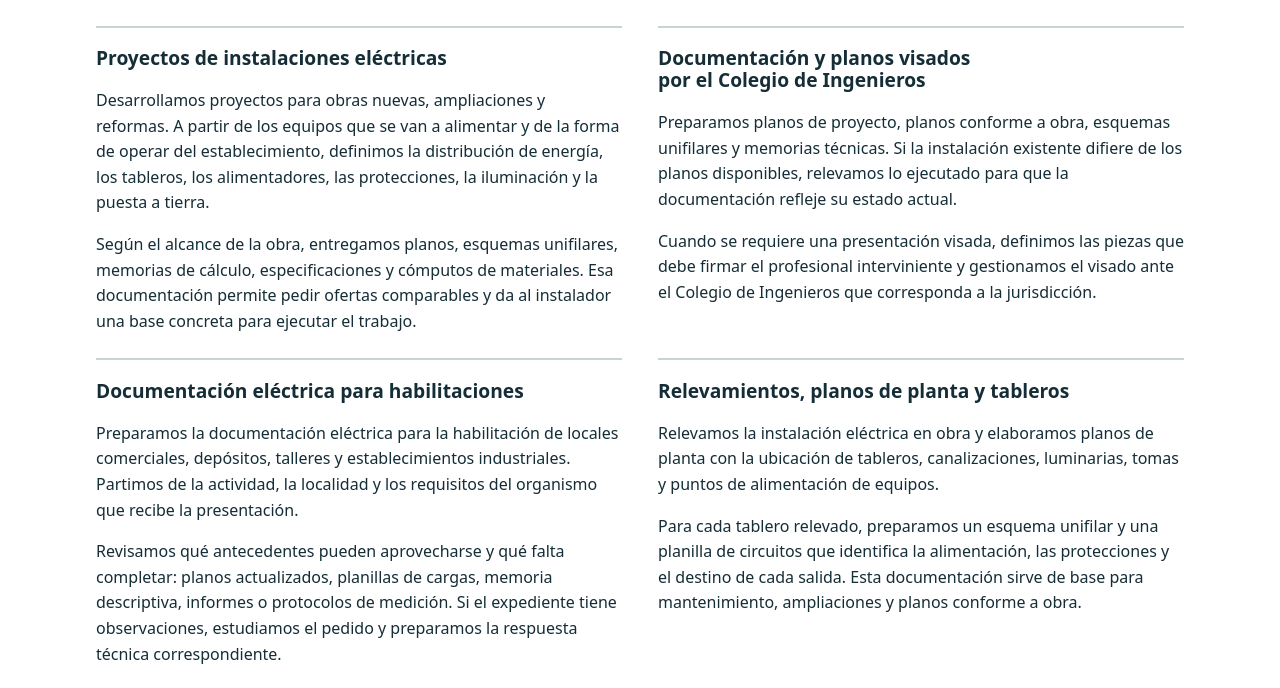
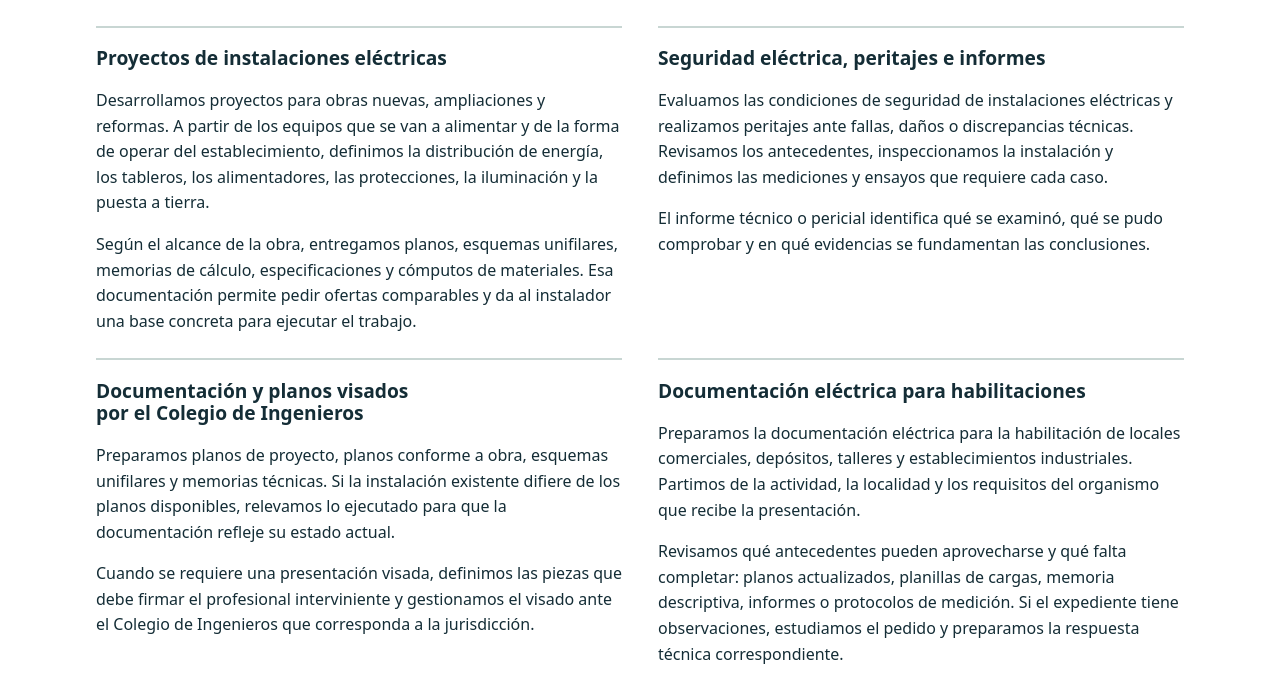
Before and after one commit to FranciscoSolanoJones/ingenierojones, a plain HTML site: page servicios-profesionales-electricos.html in a window 1280 px wide. Shown: the part 723-1411 px from the top of the page. Drawn offline with Linux system fonts and the light colour scheme.

Commit message:
Update servicios-profesionales-electricos.html

```diff
--- a/servicios-profesionales-electricos.html
+++ b/servicios-profesionales-electricos.html
@@ -107,7 +107,16 @@
           Esa documentación permite pedir ofertas comparables y da al instalador
           una base concreta para ejecutar el trabajo.</p>
       </article>
-           <article>
+                   <article>
+          <h3>Seguridad eléctrica, peritajes e informes</h3>
+          <p>Evaluamos las condiciones de seguridad de instalaciones eléctricas
+            y realizamos peritajes ante fallas, daños o discrepancias técnicas.
+            Revisamos los antecedentes, inspeccionamos la instalación y definimos
+            las mediciones y ensayos que requiere cada caso.</p>
+          <p>El informe técnico o pericial identifica qué se examinó, qué se pudo
+            comprobar y en qué evidencias se fundamentan las conclusiones.</p>
+        </article>
+<article>
         <h3>Documentación y planos visados por el Colegio de Ingenieros</h3>
         <p>Preparamos planos de proyecto, planos conforme a obra, esquemas
           unifilares y memorias técnicas. Si la instalación existente difiere
```
